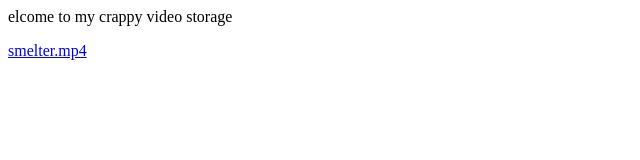
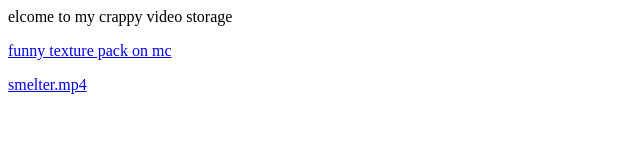
Before and after one commit to XxSIBxX/videosfunni, a plain HTML site: page index.html in a window 1280 px wide. Shown: the whole page, without its empty margins (0-640 px from the left). Drawn offline with Linux system fonts and the light colour scheme.

Commit message:
Update index.html

```diff
--- a/index.html
+++ b/index.html
@@ -1,3 +1,4 @@
 <body>
   <p>elcome to my crappy video storage</p>
+  <p><a href="https://minecraftgamingbug.github.io/videosfunni/musics.mcpack">funny texture pack on mc</a></p>
   <p><a href="https://minecraftgamingbug.github.io/videosfunni/smelter.mp4">smelter.mp4</a></p>
```
